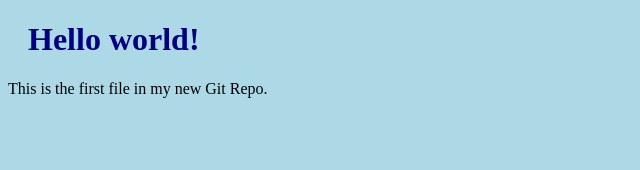
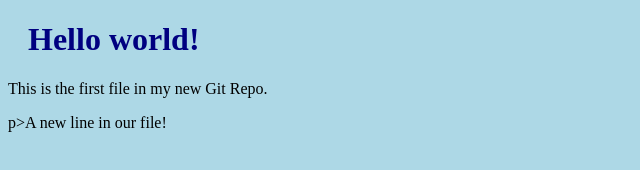
Before and after one commit to abinaloysious/Hello-World-, a plain HTML site: page index.html in a window 1280 px wide. Shown: the whole page, without its empty margins (0-640 px from the left). Drawn offline with Linux system fonts and the light colour scheme.

Commit message:
Updated Index.html with a new line

```diff
--- a/index.html
+++ b/index.html
@@ -8,6 +8,7 @@
 
 <h1>Hello world!</h1>
 <p>This is the first file in my new Git Repo.</p>
+p>A new line in our file!</p>
 
 </body>
 </html>
```
